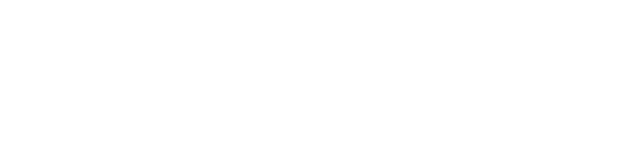
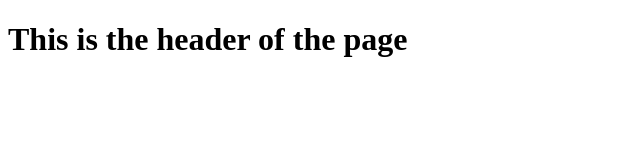
Before and after one commit to jlawless6/Learn_Python, a plain HTML site: page index.html in a window 1280 px wide. Shown: the whole page, without its empty margins (0-640 px from the left). Drawn offline with Linux system fonts and the light colour scheme.

Commit message:
modified index.html

```diff
--- a/index.html
+++ b/index.html
@@ -7,6 +7,6 @@
     <title>Document</title>
 </head>
 <body>
-
+    <h1>This is the header of the page</h1>
 </body>
 </html>
```
